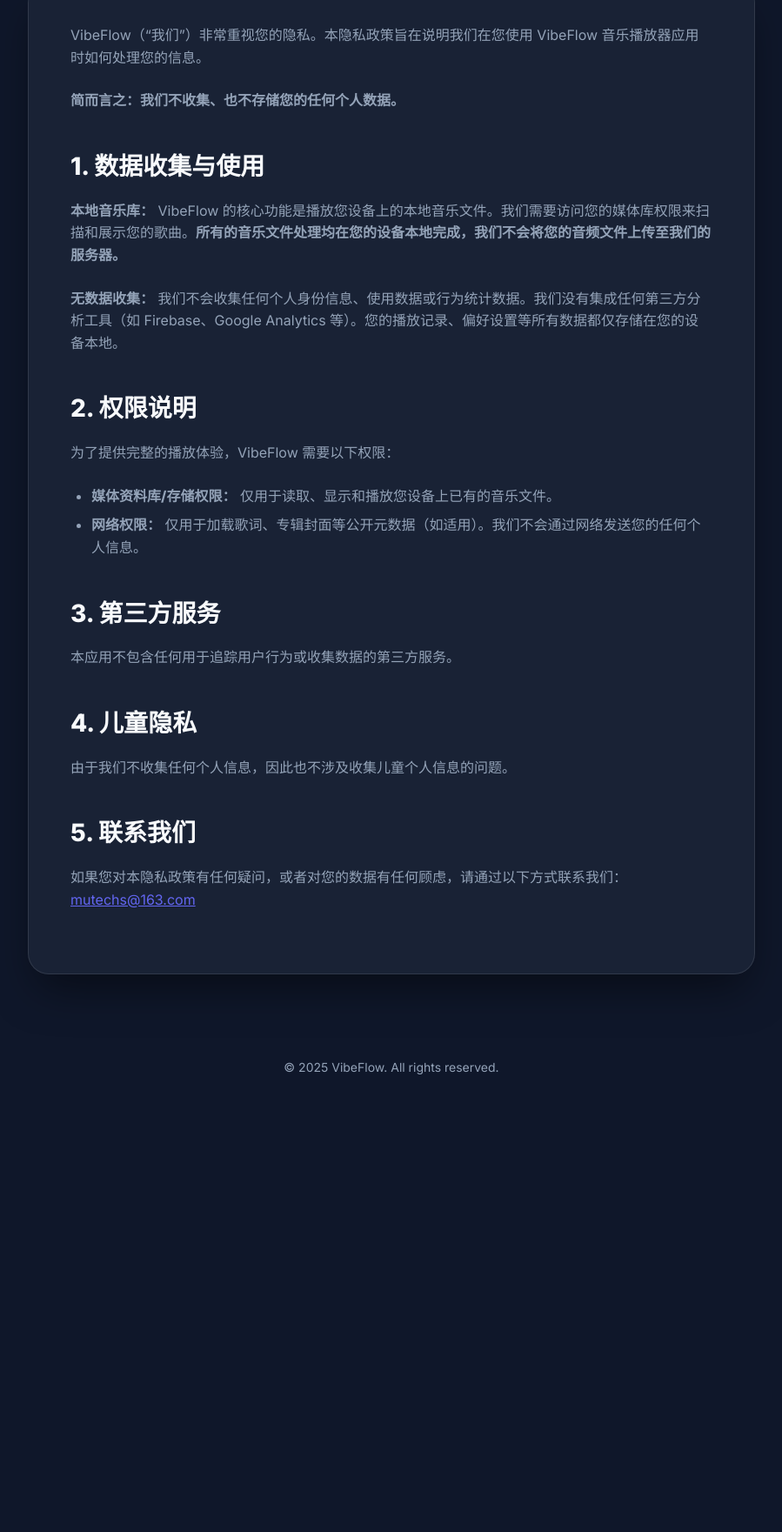
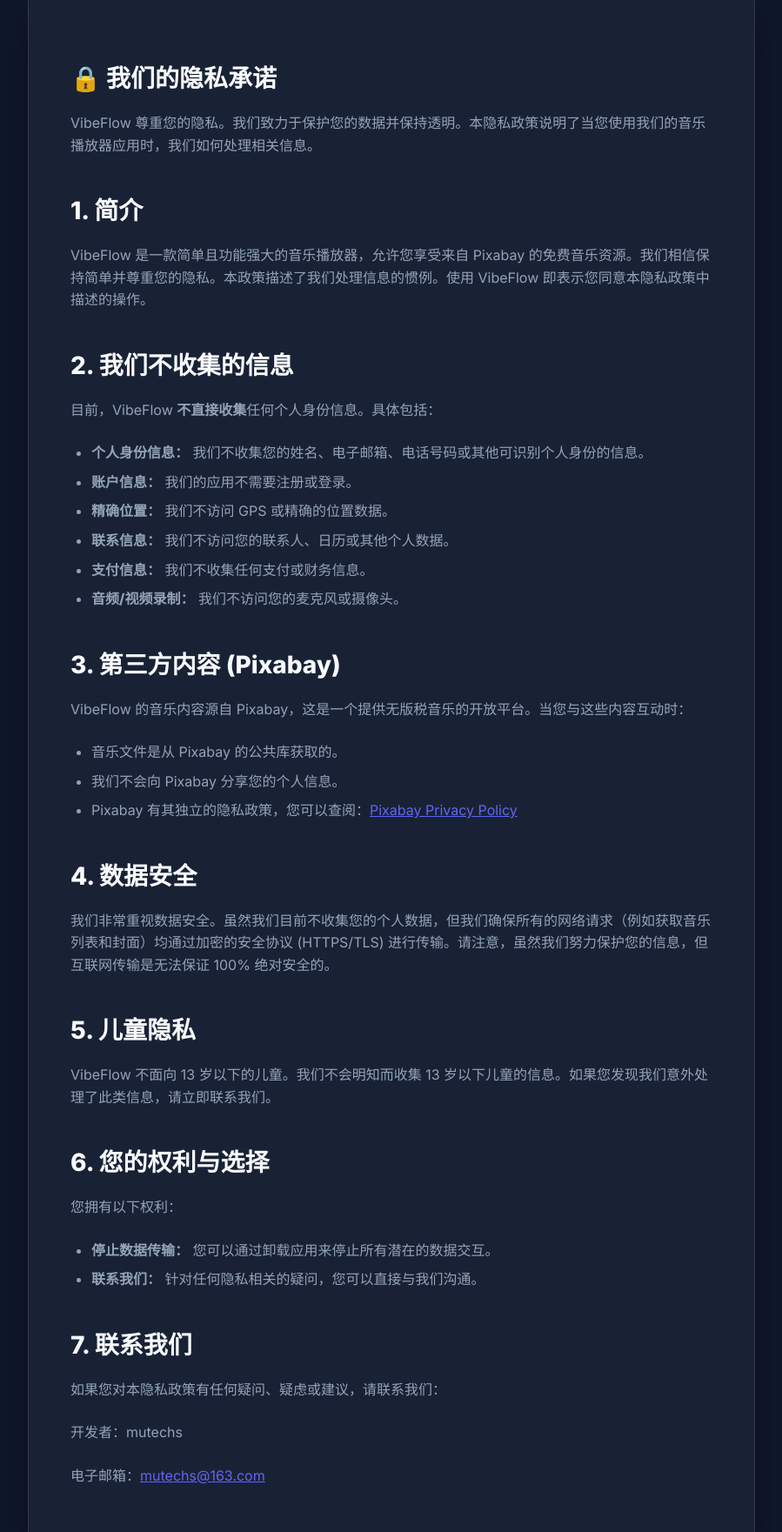
Before and after one commit to VibeFlowApp/VibeFlow, a plain HTML site: page privacy.html in a window 1280 px wide. Shown: the part 344-2105 px from the top of the page at 87% size, without its empty margins (190-1089 px from the left). Before the commit the page ends 1647 px from the top, so only its background shows below. Drawn offline with Linux system fonts and the light colour scheme.

Commit message:
Update legal documents: Reflect Pixabay content source, remove data collection references, and sync with professional reference style

```diff
--- a/privacy.html
+++ b/privacy.html
@@ -6,6 +6,8 @@
     <meta name="viewport" content="width=device-width, initial-scale=1.0">
     <title>隐私政策 - VibeFlow</title>
     <link rel="stylesheet" href="style.css">
+    <link rel="preconnect" href="https://fonts.googleapis.com">
+    <link rel="preconnect" href="https://fonts.gstatic.com" crossorigin>
     <link href="https://fonts.googleapis.com/css2?family=Inter:wght@400;600;800&display=swap" rel="stylesheet">
 </head>
 
@@ -20,34 +22,67 @@
         </header>
 
         <main class="content-card policy-content">
-            <p>VibeFlow（“我们”）非常重视您的隐私。本隐私政策旨在说明我们在您使用 VibeFlow 音乐播放器应用时如何处理您的信息。</p>
+            <section>
+                <h2>🔒 我们的隐私承诺</h2>
+                <p>VibeFlow 尊重您的隐私。我们致力于保护您的数据并保持透明。本隐私政策说明了当您使用我们的音乐播放器应用时，我们如何处理相关信息。</p>
+            </section>
 
-            <p><strong>简而言之：我们不收集、也不存储您的任何个人数据。</strong></p>
+            <section>
+                <h2>1. 简介</h2>
+                <p>VibeFlow 是一款简单且功能强大的音乐播放器，允许您享受来自 Pixabay 的免费音乐资源。我们相信保持简单并尊重您的隐私。本政策描述了我们处理信息的惯例。使用 VibeFlow
+                    即表示您同意本隐私政策中描述的操作。</p>
+            </section>
 
-            <h2>1. 数据收集与使用</h2>
-            <p><strong>本地音乐库：</strong> VibeFlow
-                的核心功能是播放您设备上的本地音乐文件。我们需要访问您的媒体库权限来扫描和展示您的歌曲。<strong>所有的音乐文件处理均在您的设备本地完成，我们不会将您的音频文件上传至我们的服务器。</strong>
-            </p>
-            <p><strong>无数据收集：</strong> 我们不会收集任何个人身份信息、使用数据或行为统计数据。我们没有集成任何第三方分析工具（如 Firebase、Google Analytics
-                等）。您的播放记录、偏好设置等所有数据都仅存储在您的设备本地。</p>
+            <section>
+                <h2>2. 我们不收集的信息</h2>
+                <p>目前，VibeFlow <strong>不直接收集</strong>任何个人身份信息。具体包括：</p>
+                <ul>
+                    <li><strong>个人身份信息：</strong> 我们不收集您的姓名、电子邮箱、电话号码或其他可识别个人身份的信息。</li>
+                    <li><strong>账户信息：</strong> 我们的应用不需要注册或登录。</li>
+                    <li><strong>精确位置：</strong> 我们不访问 GPS 或精确的位置数据。</li>
+                    <li><strong>联系信息：</strong> 我们不访问您的联系人、日历或其他个人数据。</li>
+                    <li><strong>支付信息：</strong> 我们不收集任何支付或财务信息。</li>
+                    <li><strong>音频/视频录制：</strong> 我们不访问您的麦克风或摄像头。</li>
+                </ul>
+            </section>
 
-            <h2>2. 权限说明</h2>
-            <p>为了提供完整的播放体验，VibeFlow 需要以下权限：</p>
-            <ul>
-                <li><strong>媒体资料库/存储权限：</strong> 仅用于读取、显示和播放您设备上已有的音乐文件。</li>
-                <li><strong>网络权限：</strong> 仅用于加载歌词、专辑封面等公开元数据（如适用）。我们不会通过网络发送您的任何个人信息。</li>
-            </ul>
+            <section>
+                <h2>3. 第三方内容 (Pixabay)</h2>
+                <p>VibeFlow 的音乐内容源自 Pixabay，这是一个提供无版税音乐的开放平台。当您与这些内容互动时：</p>
+                <ul>
+                    <li>音乐文件是从 Pixabay 的公共库获取的。</li>
+                    <li>我们不会向 Pixabay 分享您的个人信息。</li>
+                    <li>Pixabay 有其独立的隐私政策，您可以查阅：<a href="https://pixabay.com/service/privacy/"
+                            style="color: var(--primary-color);">Pixabay Privacy Policy</a></li>
+                </ul>
+            </section>
 
-            <h2>3. 第三方服务</h2>
-            <p>本应用不包含任何用于追踪用户行为或收集数据的第三方服务。</p>
+            <section>
+                <h2>4. 数据安全</h2>
+                <p>我们非常重视数据安全。虽然我们目前不收集您的个人数据，但我们确保所有的网络请求（例如获取音乐列表和封面）均通过加密的安全协议 (HTTPS/TLS)
+                    进行传输。请注意，虽然我们努力保护您的信息，但互联网传输是无法保证 100% 绝对安全的。</p>
+            </section>
 
-            <h2>4. 儿童隐私</h2>
-            <p>由于我们不收集任何个人信息，因此也不涉及收集儿童个人信息的问题。</p>
+            <section>
+                <h2>5. 儿童隐私</h2>
+                <p>VibeFlow 不面向 13 岁以下的儿童。我们不会明知而收集 13 岁以下儿童的信息。如果您发现我们意外处理了此类信息，请立即联系我们。</p>
+            </section>
 
-            <h2>5. 联系我们</h2>
-            <p>如果您对本隐私政策有任何疑问，或者对您的数据有任何顾虑，请通过以下方式联系我们：<br>
-                <a href="mailto:mutechs@163.com" style="color: var(--primary-color);">mutechs@163.com</a>
-            </p>
+            <section>
+                <h2>6. 您的权利与选择</h2>
+                <p>您拥有以下权利：</p>
+                <ul>
+                    <li><strong>停止数据传输：</strong> 您可以通过卸载应用来停止所有潜在的数据交互。</li>
+                    <li><strong>联系我们：</strong> 针对任何隐私相关的疑问，您可以直接与我们沟通。</li>
+                </ul>
+            </section>
+
+            <section>
+                <h2>7. 联系我们</h2>
+                <p>如果您对本隐私政策有任何疑问、疑虑或建议，请联系我们：</p>
+                <p>开发者：mutechs</p>
+                <p>电子邮箱：<a href="mailto:mutechs@163.com" style="color: var(--primary-color);">mutechs@163.com</a></p>
+            </section>
         </main>
 
         <footer>
```
Also changed, not shown: terms.html (+45 -23 lines).
